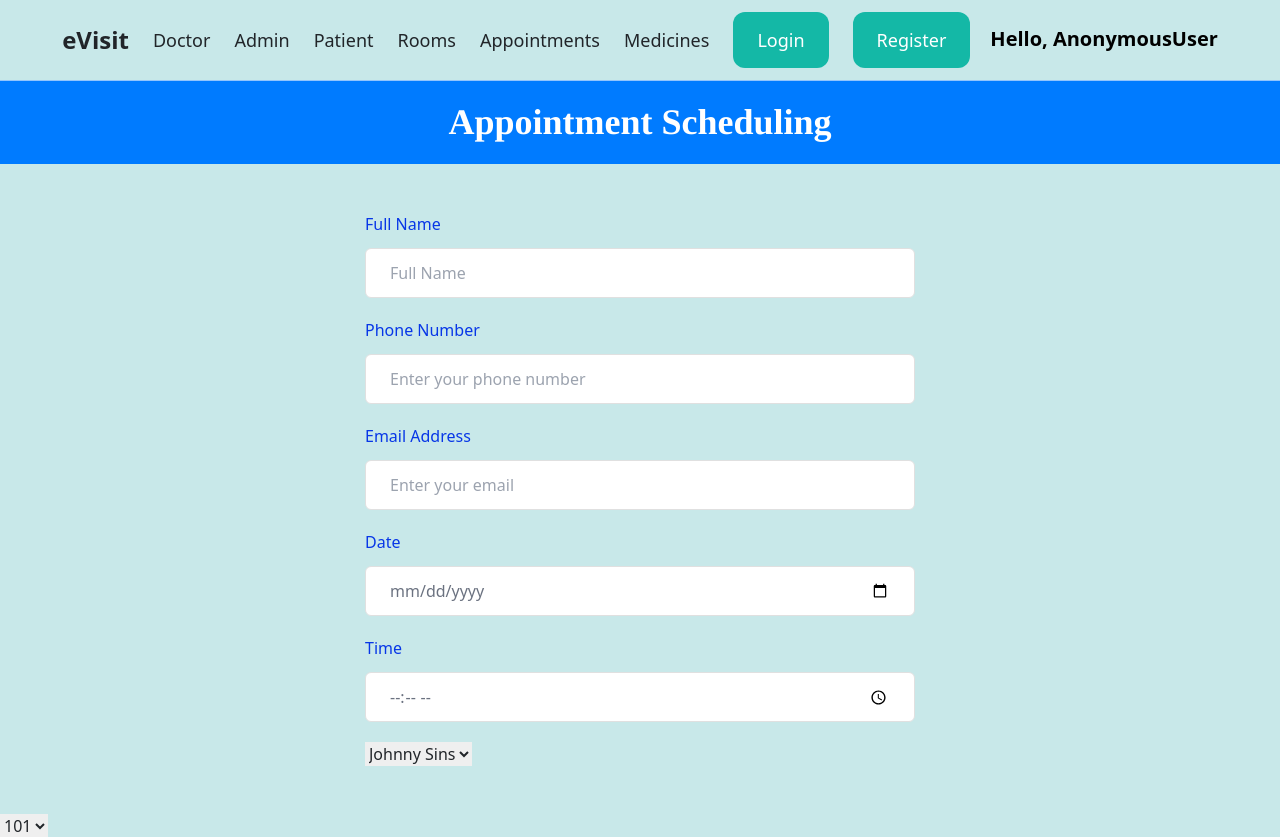
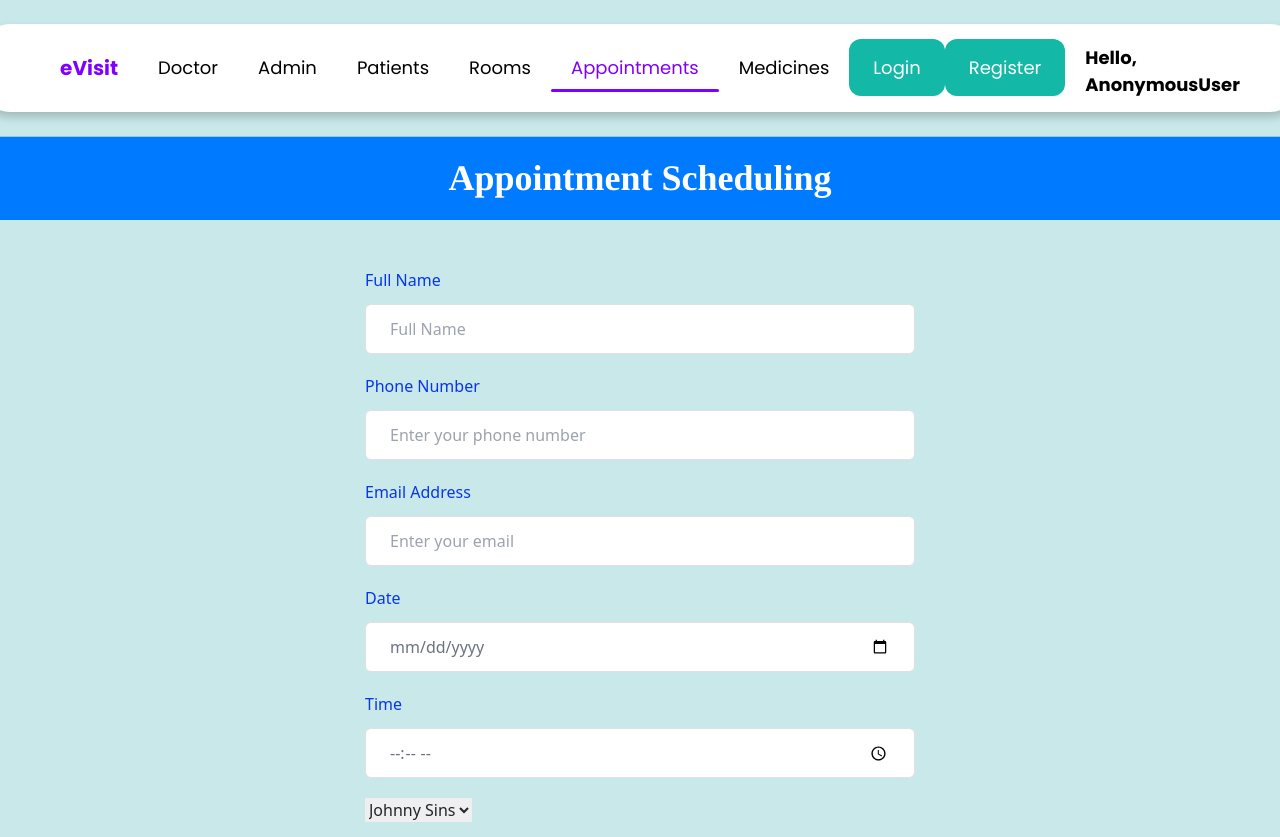
Before and after one commit to ReinaelYabut/dpuddle, a Django app: page /appointment/ in a window 1280 px wide. Shown: the top 837 px of the page. Run offline with Django 4.2, Linux system fonts and the light colour scheme; data comes from the database, SQL or seed files in the repository; some libraries are stand-ins or nearby versions.

Commit message:
Update navbar.html

```diff
--- a/templates/core/navbar.html
+++ b/templates/core/navbar.html
@@ -1,6 +1,5 @@
 {% block navbar %}
 {% load static %}
-<!DOCTYPE html>
 <html lang="en">
 
 <head>
@@ -11,39 +10,161 @@
     <script src="https://cdn.tailwindcss.com"></script>
 
     <style>
+
+                 @import url('https://fonts.googleapis.com/css2?family=Poppins:wght@200;300;400;500;600;700&display=swap');
+          .nav-container{
+              position: relative;
+              border-radius: 30px;
+              padding: 10px 60px 10px 60px;
+              box-shadow: 0 5px 10px rgba(0, 0, 0, 0.2);
+              background-color: #fff;
+          }
+
+          .font{
+            font-family: 'poppins', sans-serif;
+          }
+
+           .title {
+          font-family: 'poppins', sans-serif;
+          padding: 10px 20px;
+          color: #7f00ff;
+          text-align: center;
+          cursor: pointer;
+          position: relative;
+          font-weight: bolder;
+          transition: background-color 0.5s;
+        }
+
+           .title a{
+          font-family: 'poppins', sans-serif;
+          color: #7f00ff;
+          text-align: center;
+          font-weight: bolder;
+          cursor: pointer;
+          position: relative;
+          transition: background-color 0.5s;
+        }
+
+         .title:hover {
+          color: orangered;
+        }
+
+         .nav-item {
+          font-family: 'poppins', sans-serif;
+          padding: 10px 20px;
+          color: black;
+          text-align: center;
+          cursor: pointer;
+          position: relative;
+          transition: background-color 0.5s;
+        }
+
+           .nav-item a{
+          font-family: 'poppins', sans-serif;
+          color: black;
+          text-align: center;
+          cursor: pointer;
+          position: relative;
+          transition: background-color 0.5s;
+        }
+
+         .nav-item:hover a {
+          color: #7f00ff;
+        }
+
+        .nav-item:hover::before {
+          content: '';
+          position: absolute;
+          width: 100%;
+          height: 3px;
+          border-radius: 5px;
+          bottom: 0;
+          left: 0;
+          background-color: #7f00ff;
+          animation: slide-in 0.5s forwards;
+        }
+
+        @keyframes slide-in {
+            0% {
+                width: 0;
+                left: 50%;
+            }
+            100% {
+                width: 100%;
+                left: 0;
+            }
+        }
+
+        .nav-item:hover a, .nav-item.active a {
+            color: #7f00ff;
+        }
+
+        .nav-item:hover::before, .nav-item.active::before {
+            content: '';
+            position: absolute;
+            width: 100%;
+            height: 3px;
+            border-radius: 5px;
+            bottom: 0;
+            left: 0;
+            background-color: #7f00ff;
+        }
+
         .hello-msg {
-            font-size: 20px;
+            font-size: 18px;
             font-weight: bold;
             color: #000;
             margin-left: 20px;
+            margin-top: 10px;
+            position: relative;
+
+
         }
     </style>
 
 </head>
 
-<body>
-    {% block content %}
+
+
     <script src="{% static 'js/bootstrap.js' %}"></script>
     <nav class="py-6 px-6 flex justify-content-sm-center border-b border-blue-300">
-        <a href="/" class="text-2xl  font-bold">eVisit</a>
-        <ul class="flex items-center">
-            <li class="ml-6"><a href="/doctor" class="text-lg hover:text-blue-300">Doctor</a></li>
-            <li class="ml-6"><a href="/admin" class="text-lg hover:text-blue-300">Admin</a></li>
-            <li class="ml-6"><a href="/patient" class="text-lg hover:text-blue-300">Patient</a></li>
-            <li class="ml-6"><a href="/room" class="text-lg hover:text-blue-300">Rooms</a></li>
-            <li class="ml-6"><a href="/appointment" class="text-lg hover:text-blue-300">Appointments</a></li>
-            <li class="ml-6"><a href="/medicine" class="text-lg hover:text-blue-300">Medicines</a></li>
+                <div class="nav-container">
+
+        <ul class="flex items-center" >
+                <a href="/" class="title text-lg" style="font-size: 20px;">eVisit</a>
+        <li class="nav-item{% if request.path == '/doctor/' %} active{% endif %}">
+            <a href="/doctor" class="text-lg">Doctor</a>
+        </li>
+        <li class="nav-item{% if request.path == '/admin/' %} active{% endif %}">
+            <a href="/admin" class="text-lg">Admin</a>
+        </li>
+        <li class="nav-item{% if request.path == '/patient/' %} active{% endif %}">
+            <a href="/patient" class="text-lg">Patients</a>
+        </li>
+        <li class="nav-item{% if request.path == '/room/' %} active{% endif %}">
+            <a href="/room" class="text-lg">Rooms</a>
+        </li>
+        <li class="nav-item{% if request.path == '/appointment/' %} active{% endif %}">
+            <a href="/appointment" class="text-lg">Appointments</a>
+        </li>
+        <li class="nav-item{% if request.path == '/medicine/' %} active{% endif %}">
+            <a href="/medicine" class="text-lg">Medicines</a>
+        </li>
+
+
             {% if not request.user.is_authenticated %}
-                <li class="ml-6"><a href="/login" class="px-6 py-3 text-lg bg-teal-500 text-white rounded-xl hover:bg-teal-700">Login</a></li>
-                <li class="ml-6"><a href="/register" class="px-6 py-3 text-lg bg-teal-500 text-white rounded-xl hover:bg-teal-700">Register</a></li>
+                <li class="font"><a href="/login" class="px-6 py-3 text-lg bg-teal-500 text-white rounded-xl hover:bg-teal-700">Login</a></li>
+                <li class="font"><a href="/register" class="px-6 py-3 text-lg bg-teal-500 text-white rounded-xl hover:bg-teal-700">Register</a></li>
             {% else %}
-                <li class="ml-6"><a href="/logout" class="px-6 py-3 text-lg bg-red-500 text-white rounded-xl hover:bg-teal-700">Logout</a></li>
+                <li class="font"><a href="/logout" class="px-6 py-3 text-lg bg-red-500 text-white hover:bg-teal-700" style="border-radius: 20px; margin-left: 2px; padding: 15px 17px; height: 3px;">Logout</a></li>
             {% endif %}
+        <span class="font hello-msg font-bold" style="margin-bottom: 4px;">Hello, {{ request.user }}</span>
         </ul>
-        <span class="hello-msg">Hello, {{ request.user }}</span>
+    </div>
     </nav>
+
+
 {% endblock %}
 </body>
 
-</html>
-{% endblock %}
+    </html>
```
